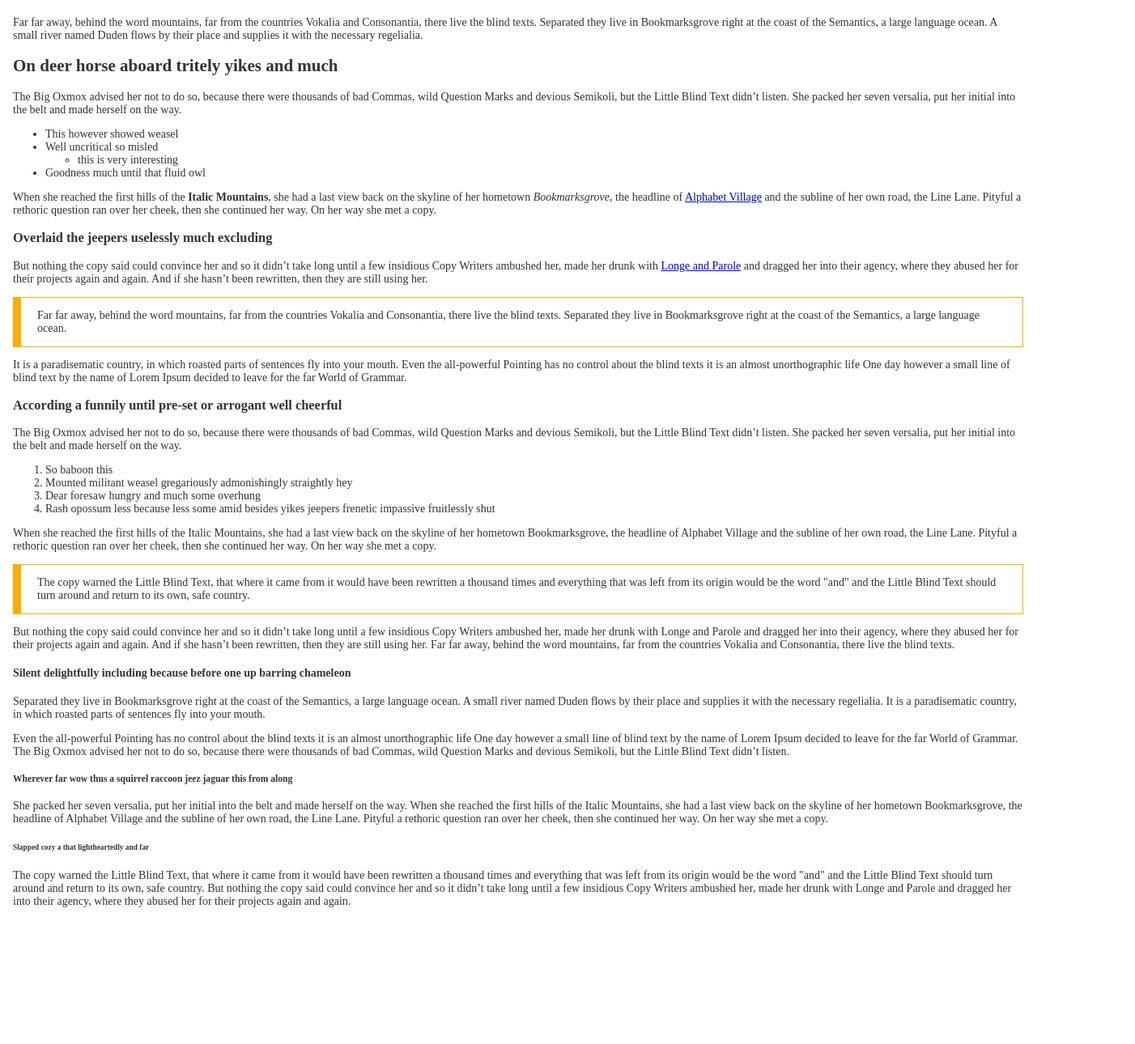
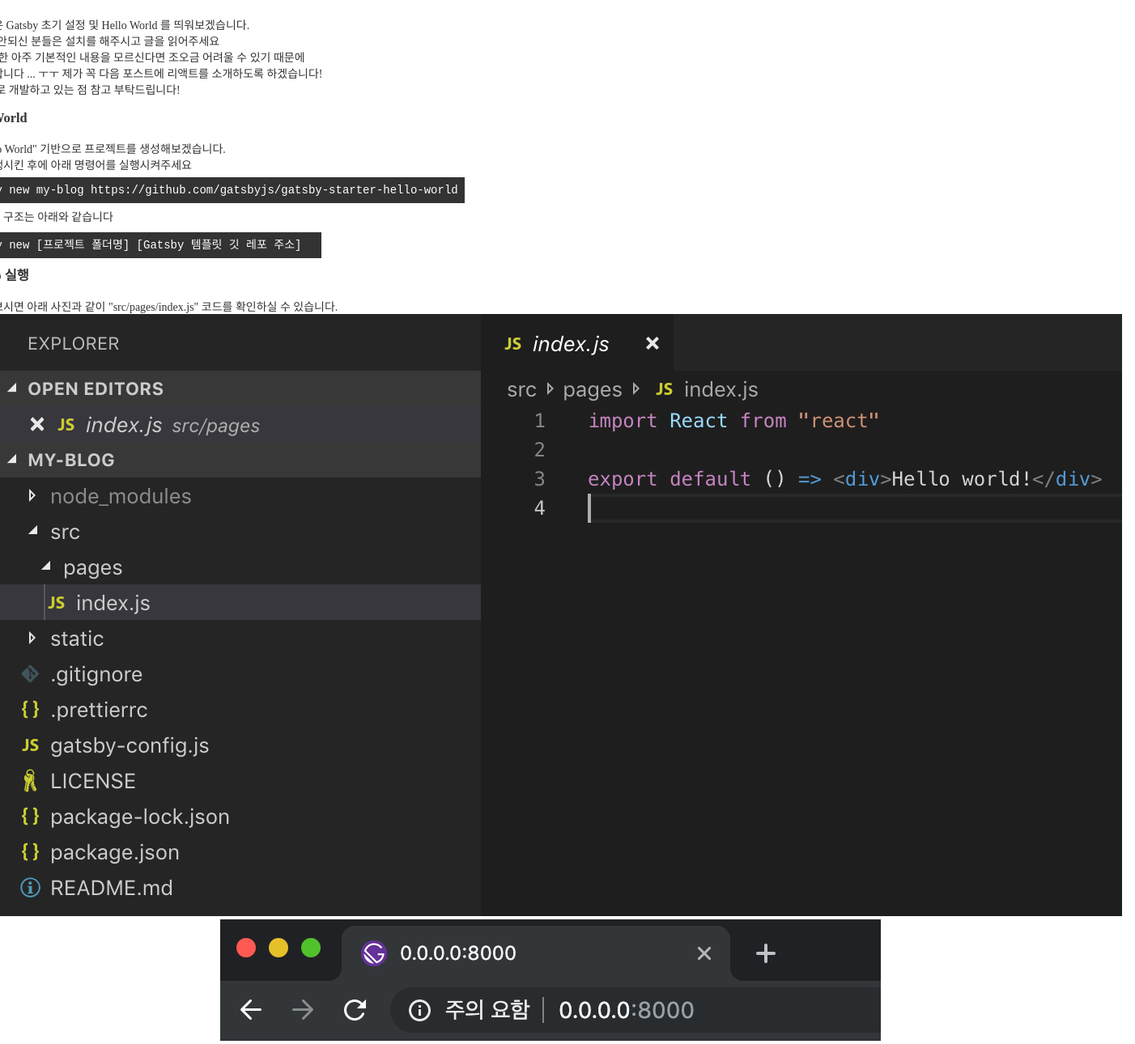
Before and after one commit to cjisu/blog, a Gatsby site: page /content/blog/gatsby2/gatsby2/ in a window 1280 px wide. Shown: the part 182-1472 px from the top of the page at 81% size, 1402 px wide, since content can reach past the window. Before the commit the page ends 1318 px from the top, so only its background shows below. Built offline with nearby package versions, Linux system fonts and the light colour scheme; Gatsby itself is replaced by a stand-in of ours; some packages are replaced by stand-ins of ours; code samples lack their colours.

Commit message:
Blogging second post

````diff
--- a/gatsby-config.js
+++ b/gatsby-config.js
@@ -26,7 +26,7 @@
           {
             resolve: `gatsby-remark-images`,
             options: {
-              maxWidth: 360,
+              maxWidth: 720,
               wrapperStyle:
                 "margin-left: 0!important; margin-right: 0!important;",
             },
--- a/src/assets/css/post.css
+++ b/src/assets/css/post.css
@@ -20,7 +20,14 @@
     padding-left: 20px;
     padding-right: 20px;
     border-left: 10px solid #ffae00;
-  }
+}
+
+code{
+  padding: 8px;
+  margin: 8px 0px;
+  background-color: #333333;
+  color: #ffffff;
+}
 
 @media (max-width: 400px) {
 .post__template__title {
--- a/src/content/blog/gatsby2/gatsby2.md
+++ b/src/content/blog/gatsby2/gatsby2.md
@@ -5,105 +5,30 @@
 description: Gatsby - Hello World
 featuredImage: ../gatsby1/main.png
 ---
-Far far away, behind the word mountains, far from the countries Vokalia and
-Consonantia, there live the blind texts. Separated they live in Bookmarksgrove
-right at the coast of the Semantics, a large language ocean. A small river named
-Duden flows by their place and supplies it with the necessary regelialia.
+안녕하세요, 오늘은 Gatsby 초기 설정 및 Hello World 를 띄워보겠습니다.
+먼저 node 설치가 안되신 분들은 설치를 해주시고 글을 읽어주세요
+그리고 React에 대한 아주 기본적인 내용을 모르신다면 조오금 어려울 수 있기 때문에
+따로 학습이 필요합니다 ... ㅜㅜ 제가 꼭 다음 포스트에 리액트를 소개하도록 하겠습니다!
+저는 mac book 으로 개발하고 있는 점 참고 부탁드립니다!
 
-## On deer horse aboard tritely yikes and much
+### Gatsby Hello World
+우선 저희는 "Hello World" 기반으로 프로젝트를 생성해보겠습니다.
+먼저 터미널을 실행시킨 후에 아래 명령어를 실행시켜주세요
+```SHEEL
+> npx gatsby new my-blog https://github.com/gatsbyjs/gatsby-starter-hello-world
+```
 
-The Big Oxmox advised her not to do so, because there were thousands of bad
-Commas, wild Question Marks and devious Semikoli, but the Little Blind Text
-didn’t listen. She packed her seven versalia, put her initial into the belt and
-made herself on the way.
+실행시킨 명령어의 구조는 아래와 같습니다
+```SHEEL
+> npx gatsby new [프로젝트 폴더명] [Gatsby 템플릿 깃 레포 주소]
+```
 
-- This however showed weasel
-- Well uncritical so misled
-  - this is very interesting
-- Goodness much until that fluid owl
+### Gatsby develop 실행
+이제 코드를 열어보시면 아래 사진과 같이 "src/pages/index.js" 코드를 확인하실 수 있습니다.
+![gatsby-hello-world](./gatsby-hello-world.png)
+이후 터미널에서 `npx gatsby develop` 를 실행시켜주세요
+![hello-world](./hello-world.png)
 
-When she reached the first hills of the **Italic Mountains**, she had a last
-view back on the skyline of her hometown _Bookmarksgrove_, the headline of
-[Alphabet Village](http://google.com) and the subline of her own road, the Line
-Lane. Pityful a rethoric question ran over her cheek, then she continued her
-way. On her way she met a copy.
-
-### Overlaid the jeepers uselessly much excluding
-
-But nothing the copy said could convince her and so it didn’t take long until a
-few insidious Copy Writers ambushed her, made her drunk with
-[Longe and Parole](http://google.com) and dragged her into their agency, where
-they abused her for their projects again and again. And if she hasn’t been
-rewritten, then they are still using her.
-
-> Far far away, behind the word mountains, far from the countries Vokalia and
-> Consonantia, there live the blind texts. Separated they live in Bookmarksgrove
-> right at the coast of the Semantics, a large language ocean.
-
-It is a paradisematic country, in which roasted parts of sentences fly into your
-mouth. Even the all-powerful Pointing has no control about the blind texts it is
-an almost unorthographic life One day however a small line of blind text by the
-name of Lorem Ipsum decided to leave for the far World of Grammar.
-
-### According a funnily until pre-set or arrogant well cheerful
-
-The Big Oxmox advised her not to do so, because there were thousands of bad
-Commas, wild Question Marks and devious Semikoli, but the Little Blind Text
-didn’t listen. She packed her seven versalia, put her initial into the belt and
-made herself on the way.
-
-1.  So baboon this
-2.  Mounted militant weasel gregariously admonishingly straightly hey
-3.  Dear foresaw hungry and much some overhung
-4.  Rash opossum less because less some amid besides yikes jeepers frenetic
-    impassive fruitlessly shut
-
-When she reached the first hills of the Italic Mountains, she had a last view
-back on the skyline of her hometown Bookmarksgrove, the headline of Alphabet
-Village and the subline of her own road, the Line Lane. Pityful a rethoric
-question ran over her cheek, then she continued her way. On her way she met a
-copy.
-
-> The copy warned the Little Blind Text, that where it came from it would have
-> been rewritten a thousand times and everything that was left from its origin
-> would be the word "and" and the Little Blind Text should turn around and
-> return to its own, safe country.
-
-But nothing the copy said could convince her and so it didn’t take long until a
-few insidious Copy Writers ambushed her, made her drunk with Longe and Parole
-and dragged her into their agency, where they abused her for their projects
-again and again. And if she hasn’t been rewritten, then they are still using
-her. Far far away, behind the word mountains, far from the countries Vokalia and
-Consonantia, there live the blind texts.
-
-#### Silent delightfully including because before one up barring chameleon
-
-Separated they live in Bookmarksgrove right at the coast of the Semantics, a
-large language ocean. A small river named Duden flows by their place and
-supplies it with the necessary regelialia. It is a paradisematic country, in
-which roasted parts of sentences fly into your mouth.
-
-Even the all-powerful Pointing has no control about the blind texts it is an
-almost unorthographic life One day however a small line of blind text by the
-name of Lorem Ipsum decided to leave for the far World of Grammar. The Big Oxmox
-advised her not to do so, because there were thousands of bad Commas, wild
-Question Marks and devious Semikoli, but the Little Blind Text didn’t listen.
-
-##### Wherever far wow thus a squirrel raccoon jeez jaguar this from along
-
-She packed her seven versalia, put her initial into the belt and made herself on
-the way. When she reached the first hills of the Italic Mountains, she had a
-last view back on the skyline of her hometown Bookmarksgrove, the headline of
-Alphabet Village and the subline of her own road, the Line Lane. Pityful a
-rethoric question ran over her cheek, then she continued her way. On her way she
-met a copy.
-
-###### Slapped cozy a that lightheartedly and far
-
-The copy warned the Little Blind Text, that where it came from it would have
-been rewritten a thousand times and everything that was left from its origin
-would be the word "and" and the Little Blind Text should turn around and return
-to its own, safe country. But nothing the copy said could convince her and so it
-didn’t take long until a few insidious Copy Writers ambushed her, made her drunk
-with Longe and Parole and dragged her into their agency, where they abused her
-for their projects again and again.
+> 이제 index.js 파일을 자유롭게 수정해보세요
+> gatsby 에서는 수정사항을 즉시 반영해주기 때문에
+> 실행하신 브라우저에서 바로바로 변경사항을 보실 수 있습니다
````
Also changed, not shown: src/content/blog/gatsby2/gatsby-hello-world.png (added), src/content/blog/gatsby2/hello-world.png (added).
